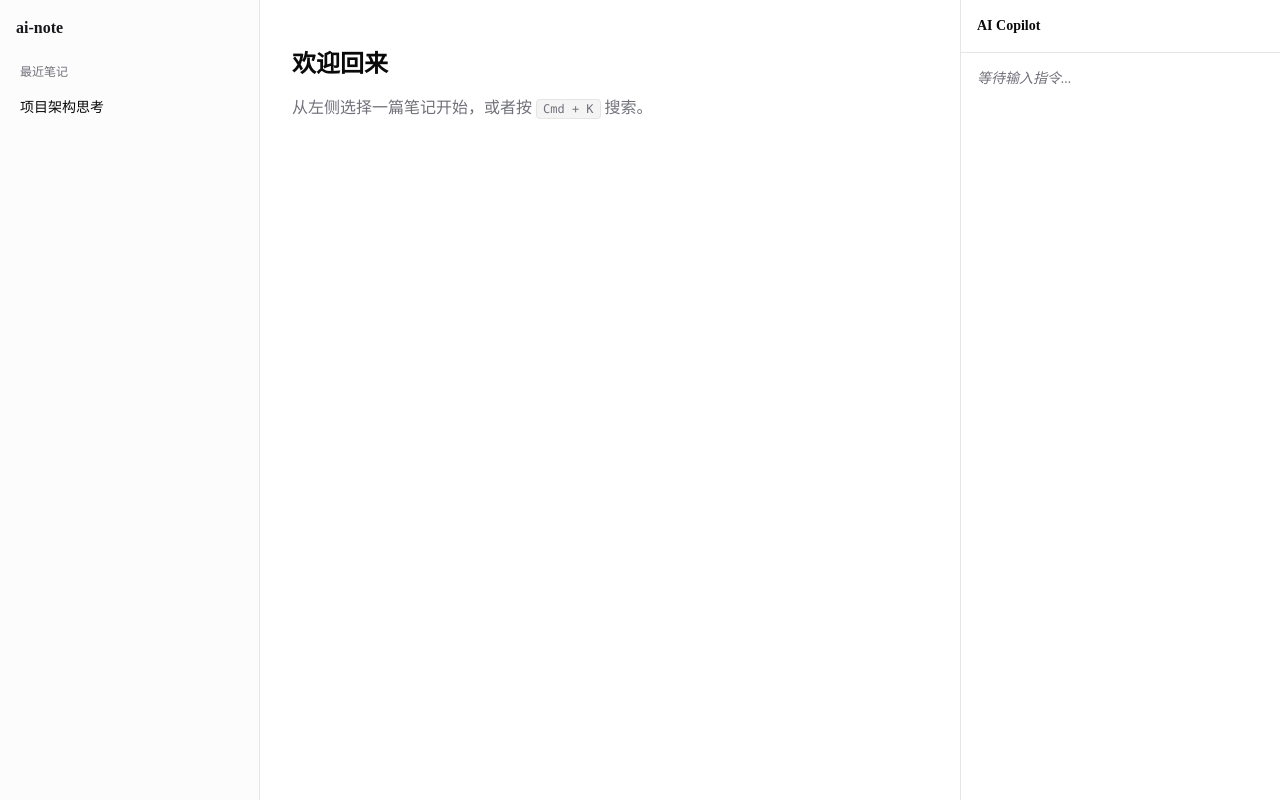
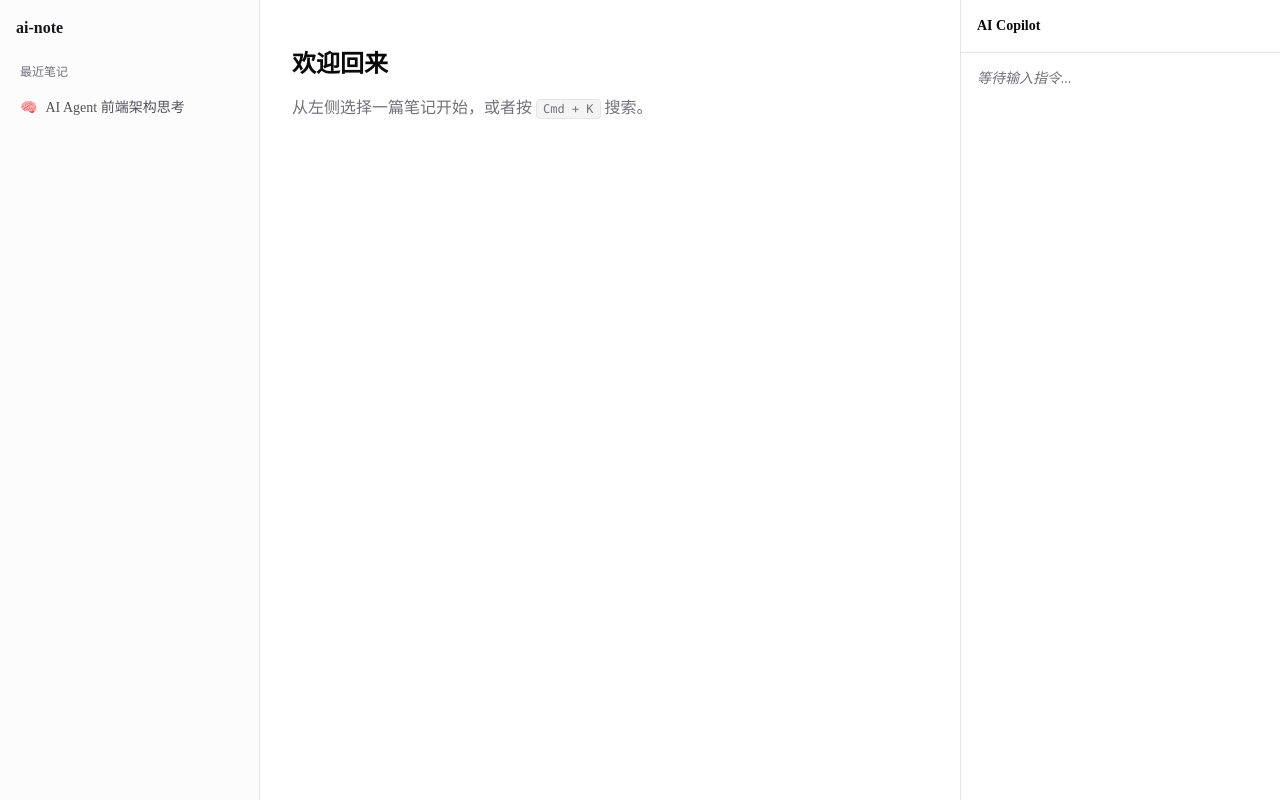
Before and after one commit to luximmy/ai-note, a Next.js app: page /app in a window 1280 px wide. Built offline with nearby package versions, Linux system fonts and the light colour scheme.

Commit message:
feat: 完成侧栏数据联动 (Sidebar 动态化)

```diff
--- a/src/app/app/layout.tsx
+++ b/src/app/app/layout.tsx
@@ -1,16 +1,20 @@
+// src/app/app/layout.tsx
 'use client';
 
 import { useAppStore } from '@/store';
 import { ScrollArea } from '@/components/ui/scroll-area';
 import { Separator } from '@/components/ui/separator';
 import Link from 'next/link';
+import { usePathname } from 'next/navigation';
+import { mockDocuments } from '@/mock/data';
 
 export default function AppLayout({ children }: { children: React.ReactNode }) {
   const { isSidebarOpen, isAgentPanelOpen } = useAppStore();
+  const pathname = usePathname();
 
   return (
     <div className='flex h-screen w-full bg-background overflow-hidden'>
-      {/* 1. 左侧栏 (Sidebar) - 宽度固定 260px */}
+      {/* 1. 左侧栏 (Sidebar) */}
       {isSidebarOpen && (
         <aside className='w-[260px] h-full border-r bg-zinc-50/50 flex flex-col shrink-0'>
           <div className='p-4 font-bold text-zinc-900'>ai-note</div>
@@ -19,23 +23,39 @@ export default function AppLayout({ children }: { children: React.ReactNode }) {
               <div className='text-xs font-medium text-zinc-500 py-2 px-2'>
                 最近笔记
               </div>
-              {/* 这里后续会循环渲染 mock 笔记列表 */}
-              <div className='px-2 py-1.5 text-sm rounded-md hover:bg-zinc-200/50 cursor-pointer transition-colors'>
-                <Link href='/app/note/doc_001'>项目架构思考</Link>
-              </div>
+              {/* 动态渲染 Mock 笔记列表 */}
+              {mockDocuments.map((doc) => {
+                const href = `/app/note/${doc.id}`;
+                const isActive = pathname === href;
+
+                return (
+                  <Link
+                    key={doc.id}
+                    href={href}
+                    className={`block px-2 py-1.5 text-sm rounded-md transition-colors ${
+                      isActive
+                        ? 'bg-zinc-200/80 font-medium text-zinc-900'
+                        : 'hover:bg-zinc-200/50 text-zinc-600'
+                    }`}
+                  >
+                    <span className='mr-2'>{doc.emoji || '📄'}</span>
+                    {doc.title}
+                  </Link>
+                );
+              })}
             </div>
           </ScrollArea>
         </aside>
       )}
 
-      {/* 2. 中间主工作区 (Main Editor Area) */}
+      {/* 2. 中间主工作区 */}
       <main className='flex-1 h-full flex flex-col relative overflow-hidden bg-white'>
         <ScrollArea className='h-full'>
           <div className='max-w-3xl mx-auto py-12 px-8'>{children}</div>
         </ScrollArea>
       </main>
 
-      {/* 3. 右侧 AI 面板 (Agent Panel) - 宽度固定 320px */}
+      {/* 3. 右侧 AI 面板 */}
       {isAgentPanelOpen && (
         <aside className='w-[320px] h-full border-l bg-white flex flex-col shrink-0 shadow-sm'>
           <div className='p-4 border-bottom flex items-center justify-between'>
```
